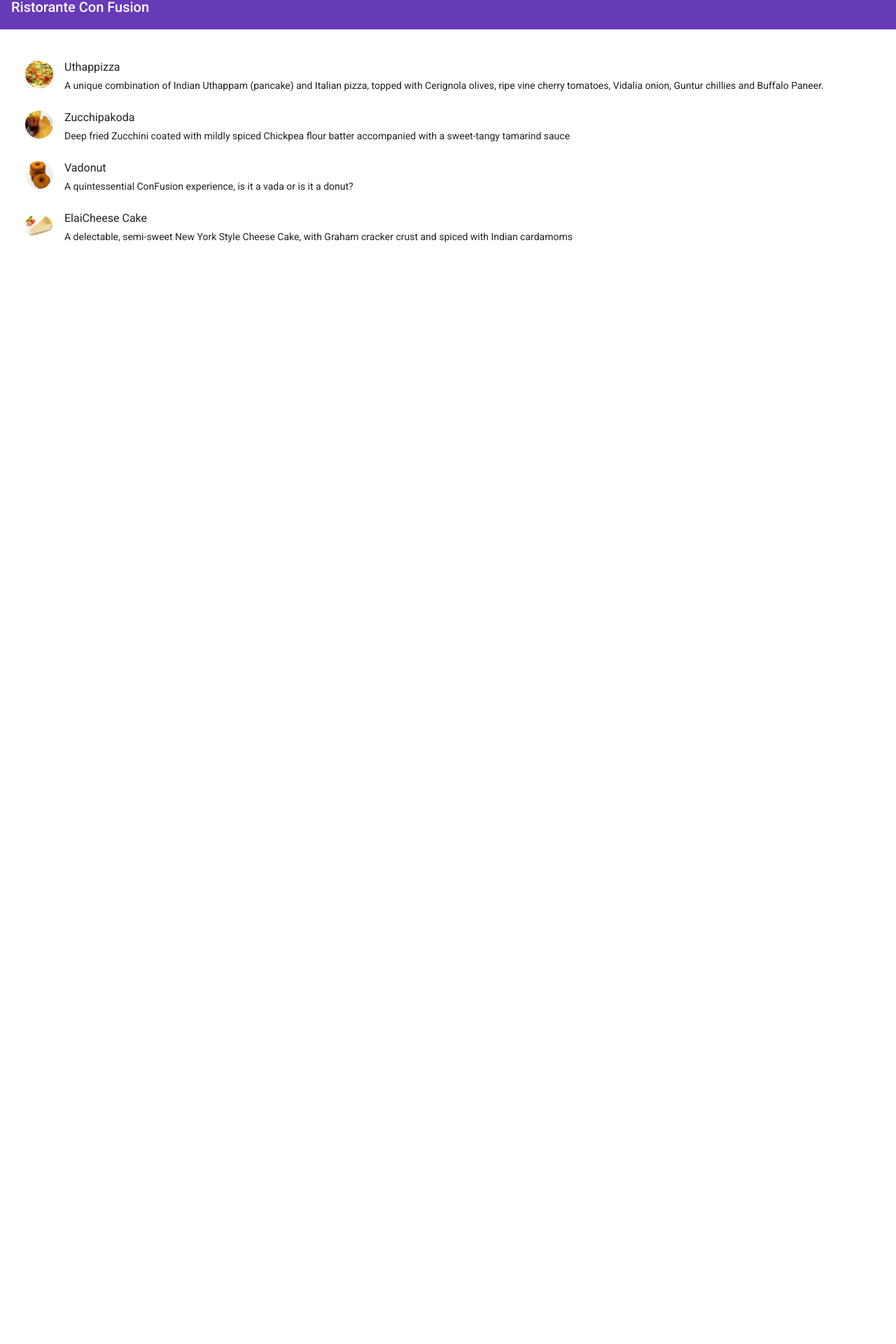
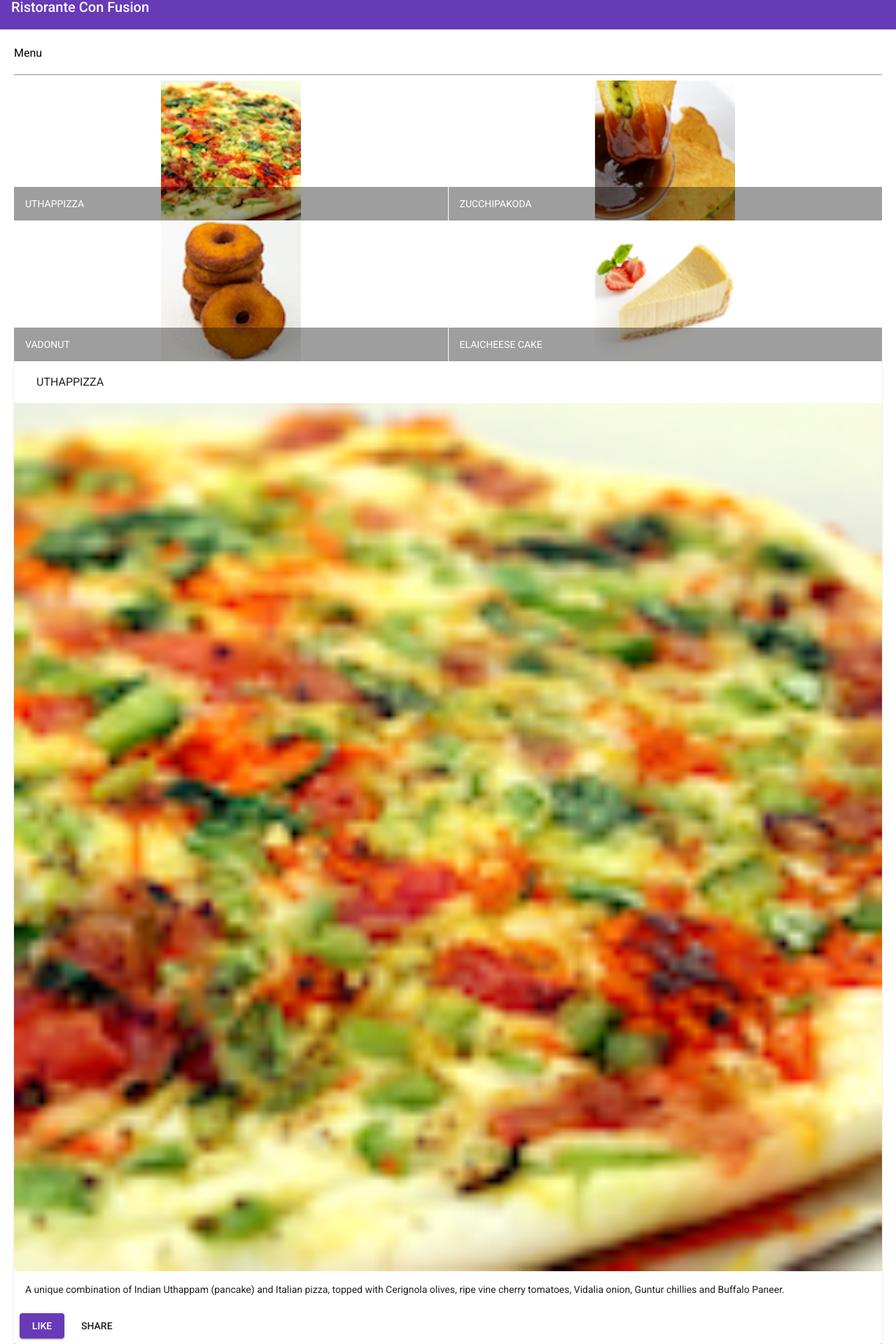
Before and after one commit to vood0o/confusion, an Angular app: page / in a window 1280 px wide. Shown: the part 22-1942 px from the top of the page at 70% size. Before the commit the page ends 800 px from the top, so only its background shows below. Built offline with nearby package versions, Linux system fonts and the light colour scheme.

Commit message:
extra info in menu

```diff
--- a/src/app/menu/menu.component.html
+++ b/src/app/menu/menu.component.html
@@ -1,11 +1,39 @@
 <div class="container">
-  <mat-list>
-    <mat-list-item *ngFor="let dish of dishes">
-      <img matListAvatar src="{{dish.image}}" alt="{{dish.name}}">
-      <h1 matLine> {{dish.name}} </h1>
-      <p matLine>
-        <span>{{dish.description}}</span>
-      </p>
-    </mat-list-item>
-  </mat-list>
+
+  <div>
+    <div>
+      <h3>Menu</h3>
+      <hr>
+    </div>
+  </div>
+
+  <div fxFlex>
+    <mat-grid-list cols="2" rowHeight="200px">
+      <mat-grid-tile *ngFor="let dish of dishes">
+        <img height="200px" src={{dish.image}} alt={{dish.name}}>
+        <mat-grid-tile-footer>
+          <h1>{{dish.name | uppercase}}</h1>
+        </mat-grid-tile-footer>
+      </mat-grid-tile>
+    </mat-grid-list>
+  </div>
+
+  <div fxFlex *ngIf="selectedDish">
+    <mat-card>
+      <mat-card-header>
+        <mat-card-title>
+          <h3>{{selectedDish.name | uppercase}}</h3>
+        </mat-card-title>
+      </mat-card-header>
+      <img mat-card-image src={{selectedDish.image}} alt={{selectedDish.name}}>
+      <mat-card-content>
+        <p>{{selectedDish.description}}</p>
+      </mat-card-content>
+      <mat-card-actions>
+        <button mat-raised-button color="primary">LIKE</button>
+        <button mat-button>SHARE</button>
+      </mat-card-actions>
+    </mat-card>
+  </div>
+
 </div>
--- a/src/app/menu/menu.component.ts
+++ b/src/app/menu/menu.component.ts
@@ -1,14 +1,7 @@
 import { Component, OnInit } from '@angular/core';
 import { Dish } from '../shared/dish';
 
-@Component({
-  selector: 'app-menu',
-  templateUrl: './menu.component.html',
-  styleUrls: ['./menu.component.scss']
-})
-export class MenuComponent implements OnInit {
-
-  dishes: Dish[] = [
+const DISHES: Dish[] = [
   {
     id: '0',
     name: 'Uthappizza',
@@ -52,6 +45,17 @@ export class MenuComponent implements OnInit {
   }
 ];
 
+@Component({
+  selector: 'app-menu',
+  templateUrl: './menu.component.html',
+  styleUrls: ['./menu.component.scss']
+})
+export class MenuComponent implements OnInit {
+
+  dishes: Dish[] = DISHES;
+
+  selectedDish: Dish = DISHES[0];
+
   constructor() { }
 
   ngOnInit(): void {
--- a/src/styles.scss
+++ b/src/styles.scss
@@ -5,5 +5,4 @@ body { margin: 0; font-family: Roboto, "Helvetica Neue", sans-serif; }
 
 .container {
   margin: 20px;
-  display: flex;
 }
```
Also changed, not shown: src/app/app.module.ts (+7 -2 lines). Lines whose indentation alone changed are shown as unchanged.
